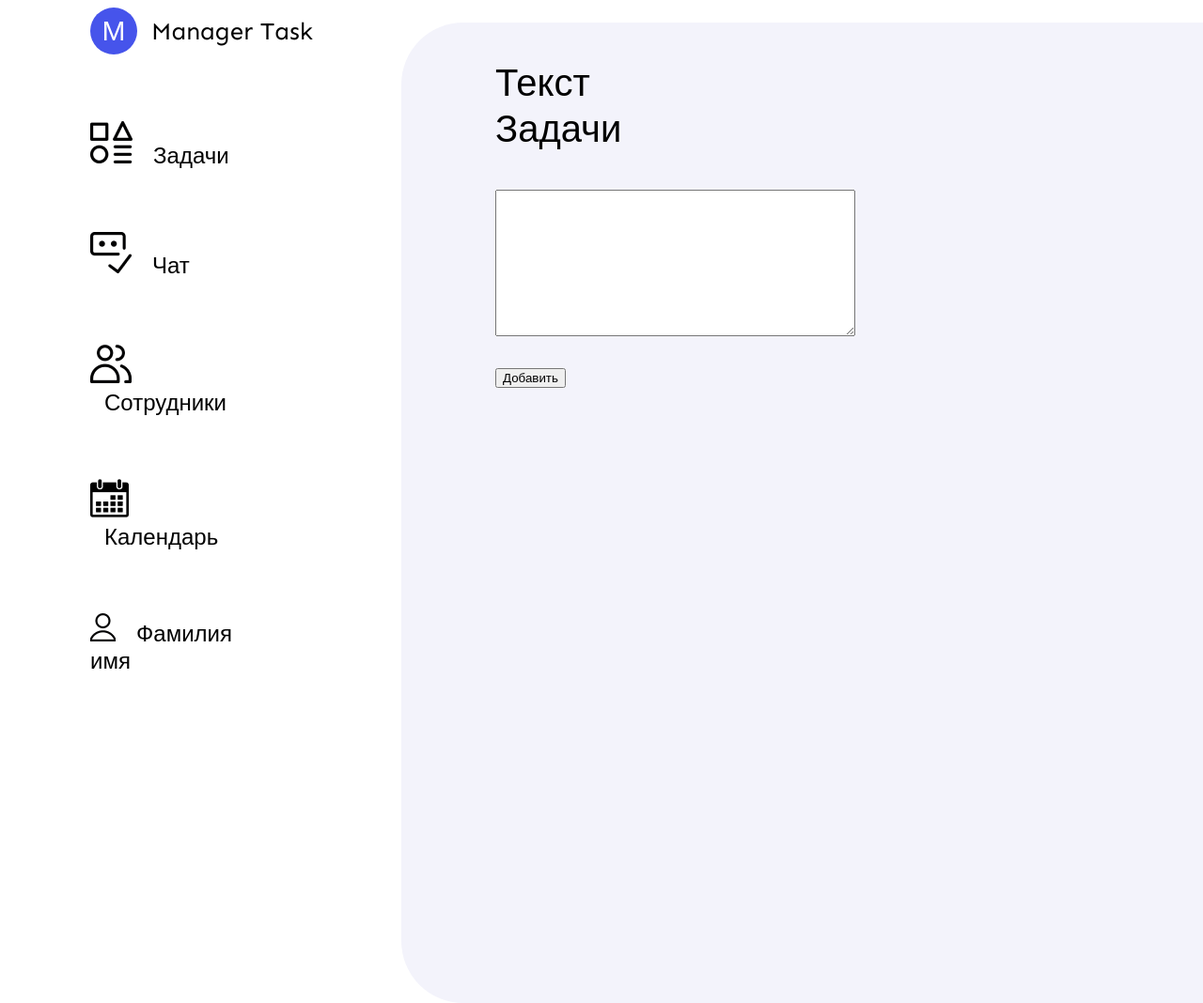
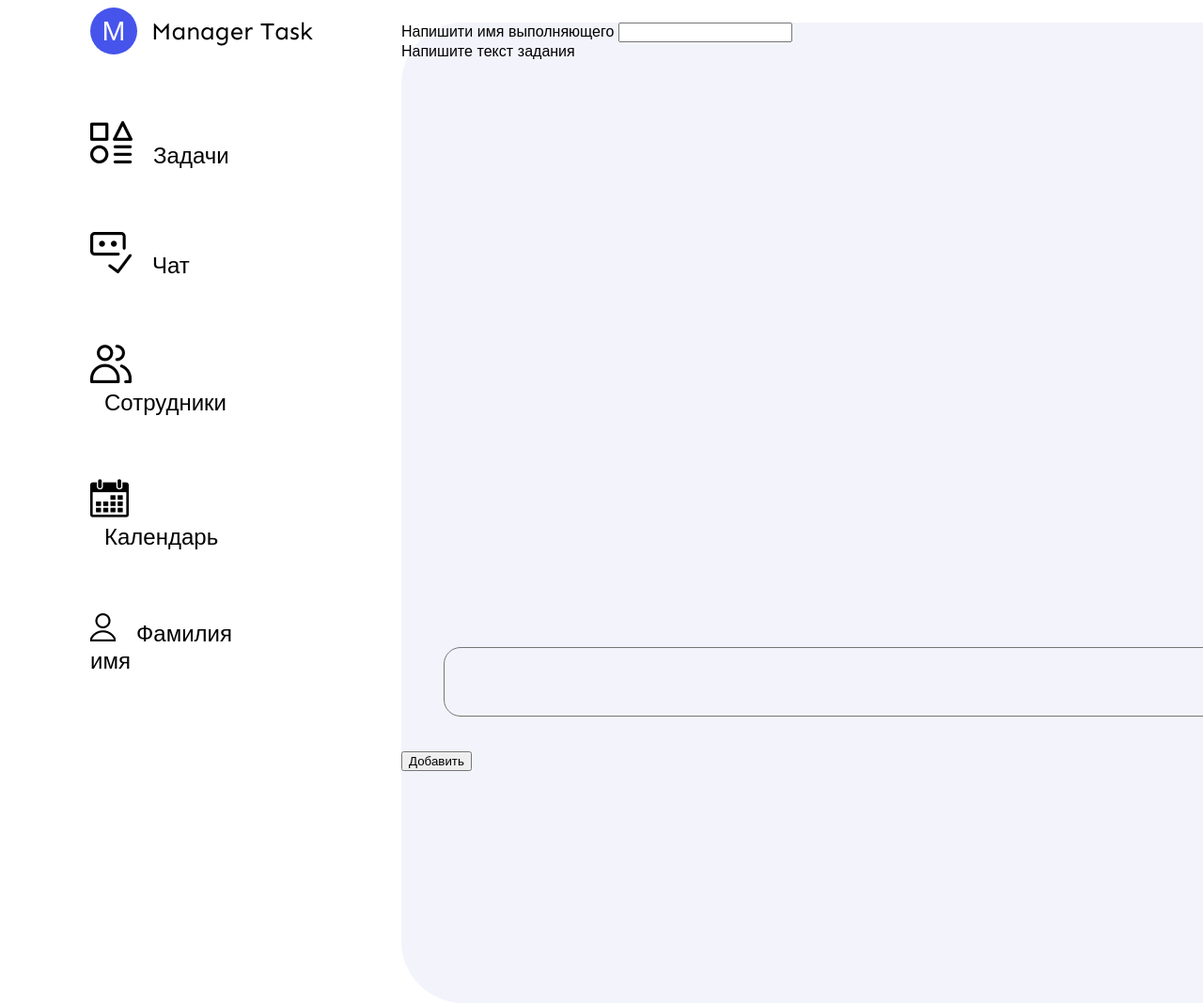
Before and after one commit to alphaSigma0101/website_new, a Flask app: page /add_task in a window 1280 px wide; the page is wider, and only the part inside the window is pictured. Shown: that part at 94% size. Run offline with Flask 3, Linux system fonts and the light colour scheme.

Commit message:
add TaskForm, add_task()

```diff
--- a/main.py
+++ b/main.py
@@ -1,6 +1,10 @@
-from flask import Flask, render_template
+from flask import Flask, render_template, redirect, url_for
+from flask_login import LoginManager, current_user
 from flask_sqlalchemy import SQLAlchemy
 from datetime import datetime
+from flask_wtf import FlaskForm
+from wtforms import StringField, SubmitField, TextAreaField
+from wtforms.validators import DataRequired, URL
 
 app = Flask(__name__)
 app.config['SECRET_KEY'] = 'SECRET_KEY'
@@ -14,7 +18,6 @@ app.app_context().push()
 class Task(db.Model):
     id = db.Column(db.Integer, primary_key=True)
     name = db.Column(db.String(50))
-    surname = db.Column(db.String(50))
     task_text = db.Column(db.Text)
     deadline = db.Column(db.DateTime)
 
@@ -39,6 +42,17 @@ class Staff(db.Model):
 
 
 db.create_all()
+
+
+class TaskForm(FlaskForm):
+    name = StringField(
+        'Напишити имя выполняющего', validators=[DataRequired(message="Имя не может быть пустым!")]
+    )
+    task = TextAreaField(
+        'Напишите текст задания', validators=[DataRequired(message="Задание не может быть пустым!")]
+    )
+
+    submit = SubmitField('Добавить')
 
 
 @app.route('/', methods=['GET', 'POST'])
@@ -68,10 +82,24 @@ def profile():
         'profile.html'
     )
 
-@app.route('/add_task')
+
+@app.route('/add_task', methods=['GET', 'POST'])
 def add_task():
+    form = TaskForm()
+    now = datetime.now().strftime("%d.%m.%Y")
+    if form.validate_on_submit():
+        try:
+            task = Task()
+            task.name = form.name.data
+            task.task_text = form.task.data
+            task.deadline = datetime.strptime(now, "%d.%m.%Y")
+            db.session.add(task)
+            db.session.commit()
+            return redirect(url_for('index'))
+        except Exception:
+            return redirect(url_for('index'))
     return render_template(
-        'add_task.html'
+        'add_task.html', form=form
     )
 
 
--- a/templates/add_task.html
+++ b/templates/add_task.html
@@ -3,11 +3,32 @@
 {% block content %}
 
   <section>
-    <div id="add_task">
-        <form>
-            <p>Текст Задачи</p>
-            <textarea rows="10" cols="45" name="text"></textarea>
-            <input type="submit" value="Добавить">
+    <div>
+        <form method="POST" action="" novalidate>
+        {{ form.csrf_token }}
+        <div class="mb-3">
+          <label for="worker" class="form-label">
+              {{ form.name.label }}
+          </label>
+            {{ form.name(class="form-control") }}
+        </div>
+            {% for error in form.name.errors %}
+            <div class="alert alert-danger" role="alert">
+              <span>{{ error }}</span>
+            </div>
+          {% endfor %}
+        <div class="mb-3">
+          <label for="task_text" class="form-label">
+              {{ form.task.label }}
+          </label>
+            {{ form.task(class="form-control1") }}
+        </div>
+          {% for error in form.task.errors %}
+            <div class="alert alert-danger" role="alert">
+              <span>{{ error }}</span>
+            </div>
+          {% endfor %}
+        {{ form.submit(class="btn btn-primary mb-3") }}
       </form>
     </div>
   </section>
```
Also changed, not shown: templates/index.html (+8 -1 lines).
